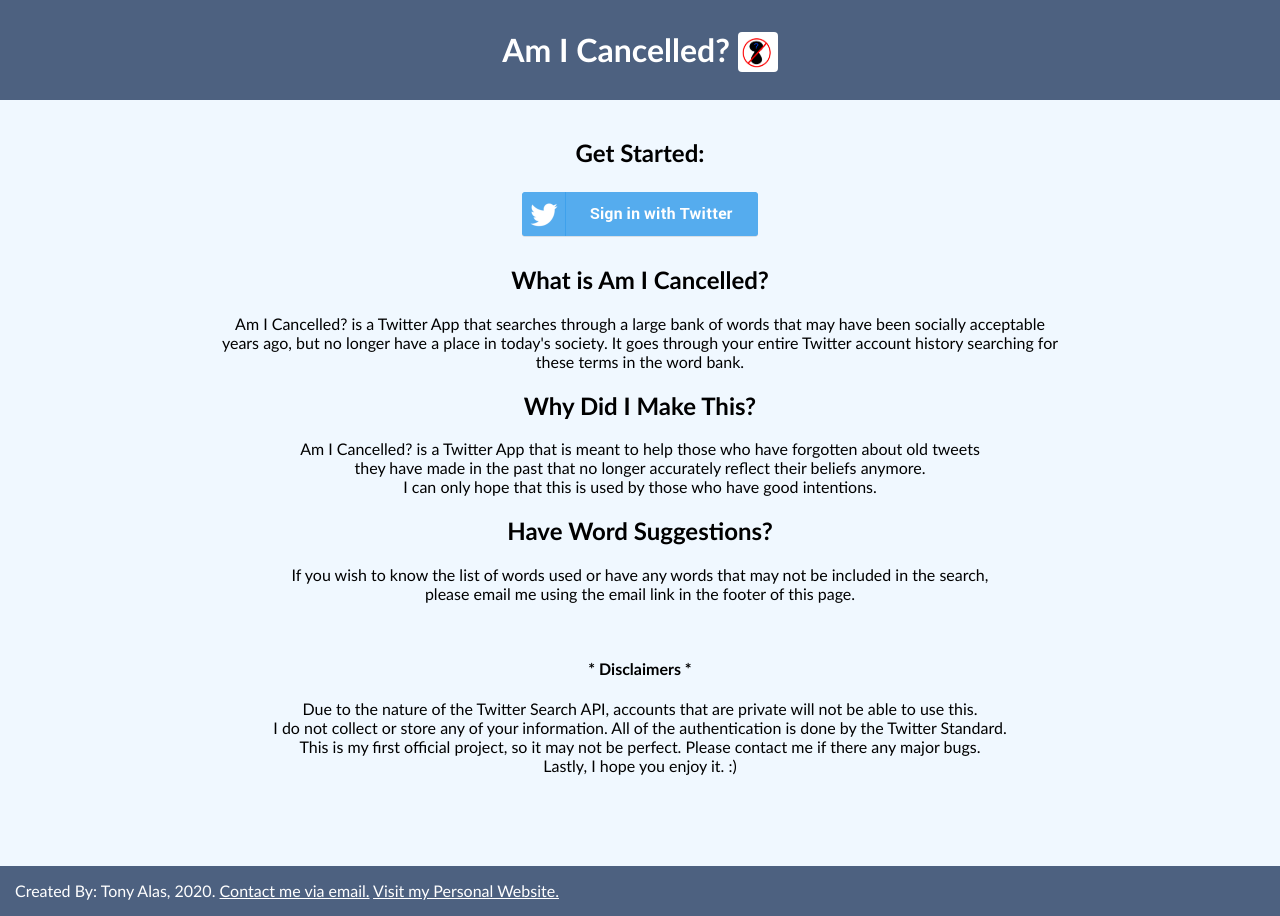
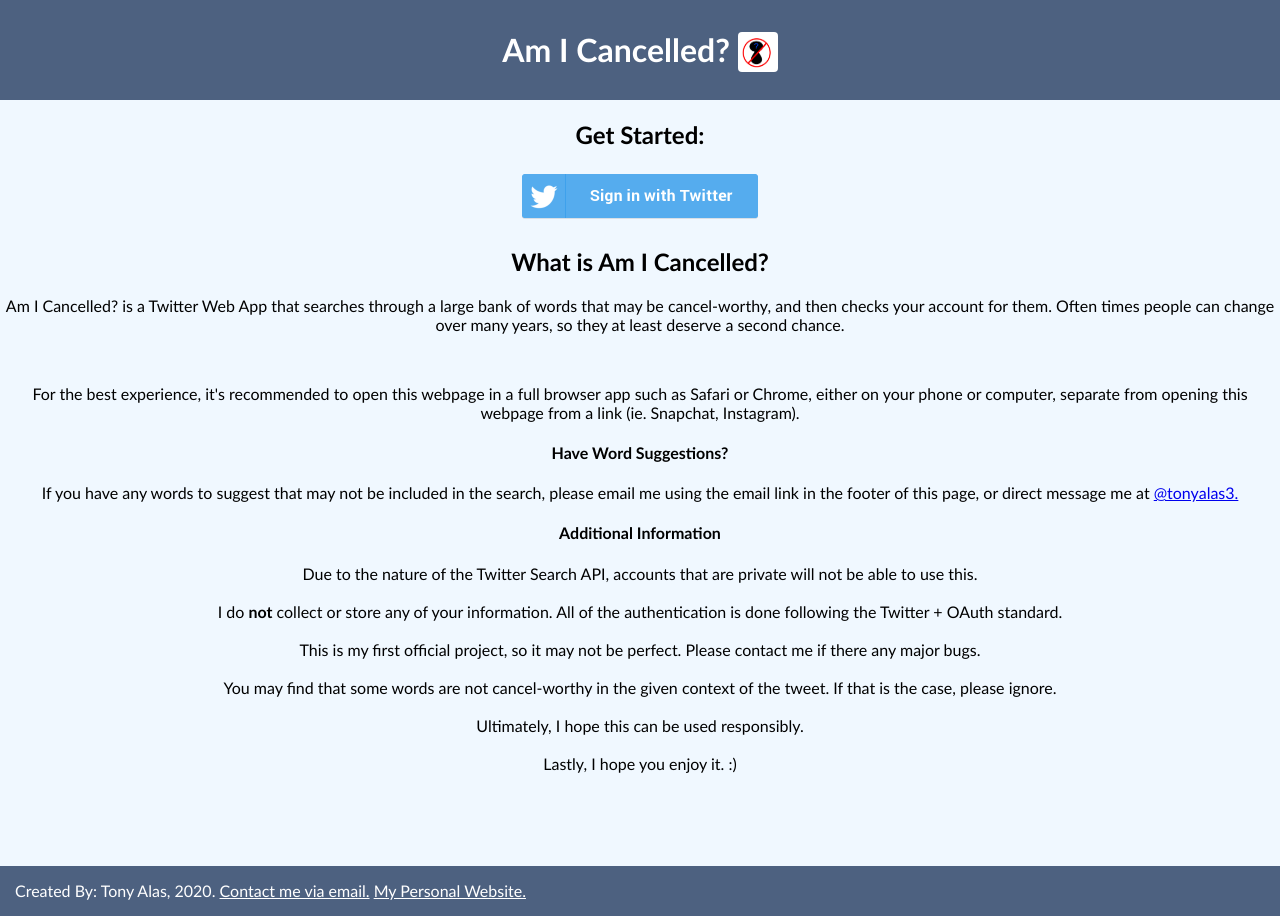
Before and after one commit to tonyalas/AmICancelled, a Flask app: template templates/cancelMe.html in a window 1280 px wide. Run offline with Flask 2, Linux system fonts and the light colour scheme; the template is opened without the code that fills it, so the values that code supplies are empty; some libraries are stand-ins or nearby versions.

Commit message:
Update cancelMe.html

```diff
--- a/templates/cancelMe.html
+++ b/templates/cancelMe.html
@@ -2,63 +2,67 @@
 <html>
 
 <head>
+    <meta name="viewport" content="width=device-width, initial-scale=1.0">
     <link rel="stylesheet" href="{{ url_for('static',   filename='css/styles.css') }}">
-    <link rel="shortcut icon" href="{{ url_for('static', filename='favicon.ico') }}">
+    <link rel="apple-touch-icon" sizes="180x180" href="{{ url_for('static', filename= 'apple-touch-icon.png') }}">
+    <link rel="icon" type="image/png" sizes="32x32" href="{{ url_for('static', filename= 'favicon-32x32.png') }}">
+    <link rel="icon" type="image/png" sizes="16x16" href="{{ url_for('static', filename= 'favicon-16x16.png') }}">
+    <link rel="manifest" href="{{ url_for('static', filename= 'site.webmanifest') }}">
+    <link rel="mask-icon" href="{{ url_for('static', filename='safari-pinned-tab.svg') }}" color="#5bbad5">
+    <meta name="msapplication-TileColor" content="#da532c">
+    <meta name="theme-color" content="#ffffff">
+    <script data-ad-client="ca-pub-2309537375318258" async src="https://pagead2.googlesyndication.com/pagead/js/adsbygoogle.js"></script>
     <title>Am I Cancelled? Start Page</title>
 </head>
 
 <body>
-
     <div id="div1">
-
-        <h1 class="header">Am I Cancelled? <img src="{{ url_for('static', filename= 'amICancelled_logo.jpg') }}" id="app_logo"></h1>
+        <h1 class="header">Am I Cancelled? <img src="{{ url_for('static', filename= 'amICancelled_logo.jpg') }}" id="app_logo" alt="Am I Cancelled Logo"></h1>
     </div>
-
-
     <div id="div2alt">
         <div id="main">
+            <div id="inner_div">
+                <h2 id="h2_white">Get Started:</h2>
+                <a href="{{ authorize_url }}?oauth_token={{ oauth_token }}"><img src="{{ url_for('static', filename='twitter_button.png') }}" id="twitter_button" alt="Twitter Sign in Button"/></a>
+                <div id="text_div">
+                    <h2 id="h2_white">What is Am I Cancelled?</h2>
+                    <p id="main_text_white">
+                        Am I Cancelled? is a Twitter Web App that searches through a large bank of words that may be cancel-worthy, and then checks your account for them. Often times people can change over many years, so they at least deserve a second chance.
+                        <br>
+                    </p>
+                </div>
+            </div>
             <br>
-            <h2>Get Started:</h2>
-            <a href="{{ authorize_url }}?oauth_token={{ oauth_token }}"><img src="{{ url_for('static', filename='twitter_button.png') }}" id="twitter_button"/></a>
-
-            <h2>What is Am I Cancelled?</h2>
+            <div id="text_div">
+            <p>For the best experience, it's recommended to open this webpage in a full browser app such as Safari or Chrome, either on your phone or computer, separate from opening this webpage from a link (ie. Snapchat, Instagram).</p>
+            <h4>Have Word Suggestions?</h4>
             <p id="main_text">
-                Am I Cancelled? is a Twitter App that searches through a large bank of words that may have been socially acceptable<br> years ago, but no longer have a place in today's society. It goes through your entire Twitter account history searching for<br> these terms in the word bank.
-                <br>
+                If you have any words to suggest that may not be included in the search, please email me using the email link in the footer of this page, or direct message me at <a href="https://twitter.com/tonyalas3" target="_blank" rel="noopener noreferrer">@tonyalas3.</a>
             </p>
-            <h2>Why Did I Make This?</h2>
-            <p id="main_text">
-                Am I Cancelled? is a Twitter App that is meant to help those who have forgotten about old tweets <br> they have made in the past that no longer accurately reflect their beliefs anymore. <br> I can only hope that this is used by those who have good intentions.
-                <br>
-            </p>
-            <h2>Have Word Suggestions?</h2>
-            <p id="main_text">
-                If you wish to know the list of words used or have any words that may not be included in the search,<br>please email me using the email link in the footer of this page.
-            </p>
-
-            <br>
-            <h4>* Disclaimers *</h4>
+            <h4>Additional Information</h4>
             <p id="main_text">
                 Due to the nature of the Twitter Search API, accounts that are private will not be able to use this.
-                <br>
-                I do not collect or store any of your information. All of the authentication is done by the Twitter Standard.
-                <br>
+                <br><br>
+                I do <b>not</b> collect or store any of your information. All of the authentication is done following the Twitter + OAuth standard.
+                <br><br>
                 This is my first official project, so it may not be perfect. Please contact me if there any major bugs.
-                <br>
+                <br><br>
+                You may find that some words are not cancel-worthy in the given context of the tweet. If that is the case, please ignore.
+                <br><br>
+                Ultimately, I hope this can be used responsibly.
+                <br><br>
                 Lastly, I hope you enjoy it. :)
             </p>
-
+            </div>
         </div>
     </div>
+    <script id="twitter-wjs" type="text/javascript" async defer src="//platform.twitter.com/widgets.js"></script>
 
     <footer id="footer">
         <p id="footer-text">Created By: Tony Alas, 2020.   <a href="mailto:tony_alas99@hotmail.com" id="email_link">Contact me via email.</a>
-        <a href="http://alas11.myweb.cs.uwindsor.ca" id="email_link">Visit my Personal Website.</a>
+        <a href="http://alas11.myweb.cs.uwindsor.ca" id="email_link" target="_blank" rel="noopener noreferrer">My Personal Website.</a>
         </p>
     </footer>
 
 </body>
-
-
-
 </html>
```
